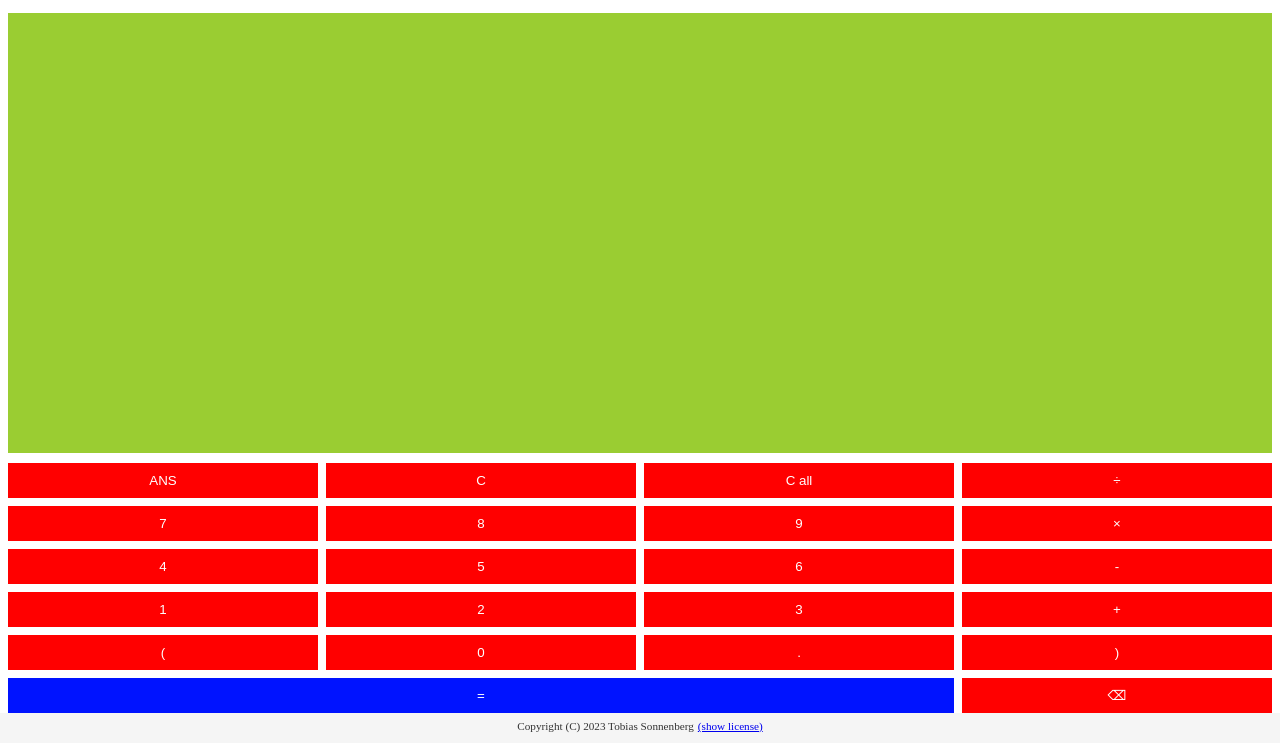
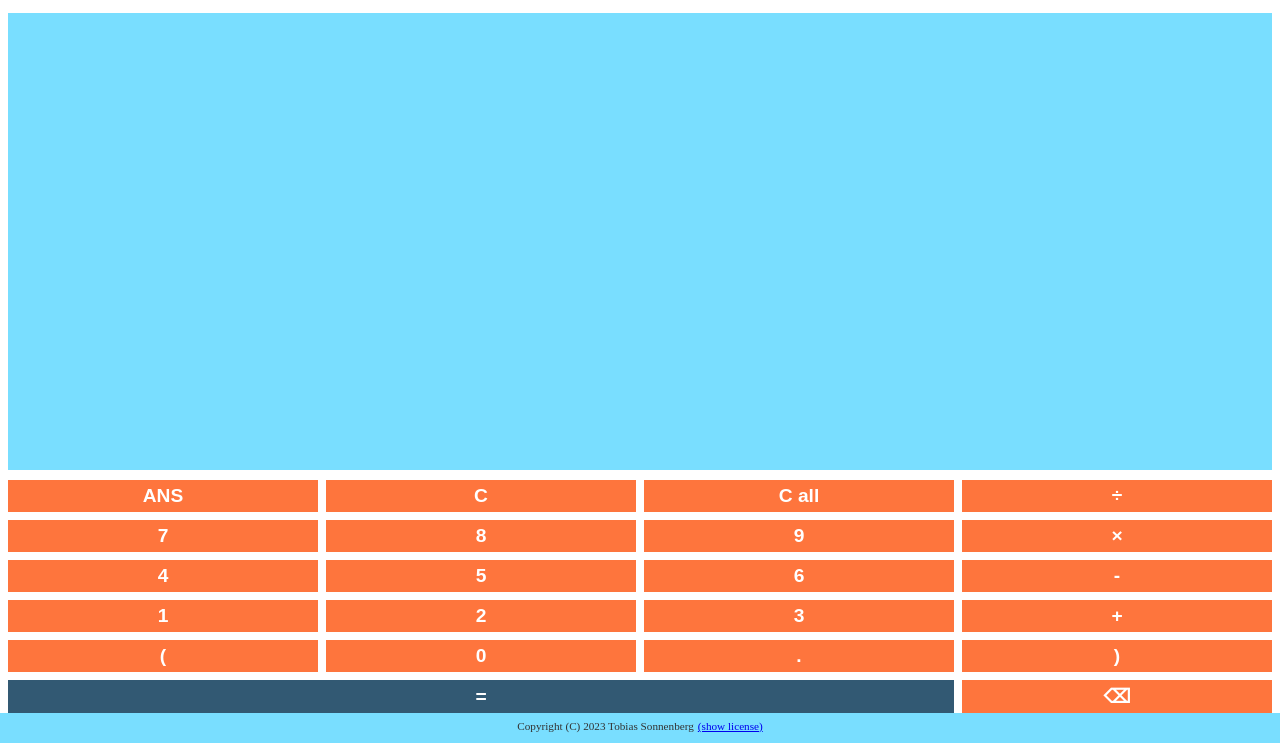
Before and after one commit to thesonnenberg/PWA-CalcPioneer, a plain HTML site: page calculator_app.html in a window 1280 px wide. Shown: the part 57-800 px from the top of the page. Drawn offline with Linux system fonts and the light colour scheme.

Commit message:
changed styling

```diff
--- a/styles/style.css
+++ b/styles/style.css
@@ -4,24 +4,22 @@
 :root {
     /* Background colors */
     --primary-bg-color: #ffffff;
-    --secondary-bg-color: #f5f5f5;
+    --secondary-bg-color: #79deff;
 
     /* Text color */
     --text-color: #333333;
 
     /* Accent color */
-    --accent-color: #ff0000;
+    --accent-color: #fe753d;
 
     /* Emphasis colors */
-    --emphasis-color-1: #0013ff;
-    --emphasis-color-2: #00ccff;
-    --emphasis-color-3: #cc00ff;
+    --emphasis-color-1: #325973;
 
     /* Button colors */
     --button-bg-color: var(
     --accent-color);
     --button-text-color: #ffffff;
-    --button-hover-color: #ff3333;
+    --button-hover-color: #16394f;
 }
 
 /* Default styling */
@@ -65,9 +63,11 @@ h3 {
 button {
     background-color: var(--button-bg-color);
     color: var(--button-text-color);
-    padding: 10px 20px;
+    padding: 5px 10px;
     border: none;
     cursor: pointer;
+    font-size: 1.2rem;
+    font-weight: bold;
 }
 
 button:hover {
@@ -112,7 +112,7 @@ main {
 }
 
 .display{
-    background-color: yellowgreen;
+    background-color: var(--secondary-bg-color);
     text-align: right;
     padding: 5px 10px;
 }
```
